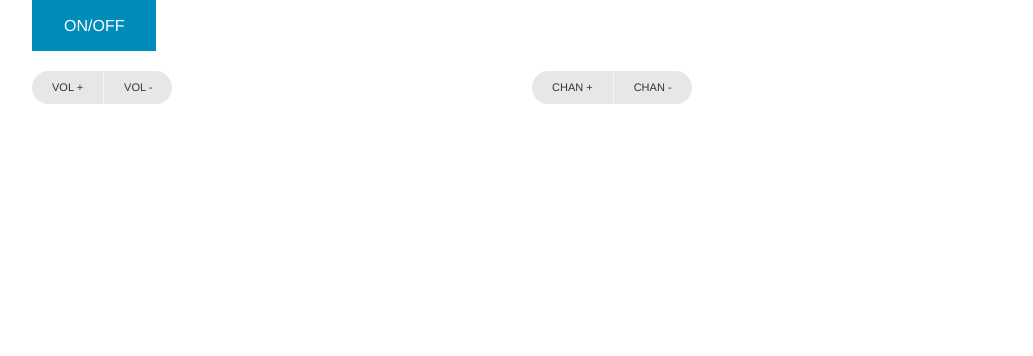
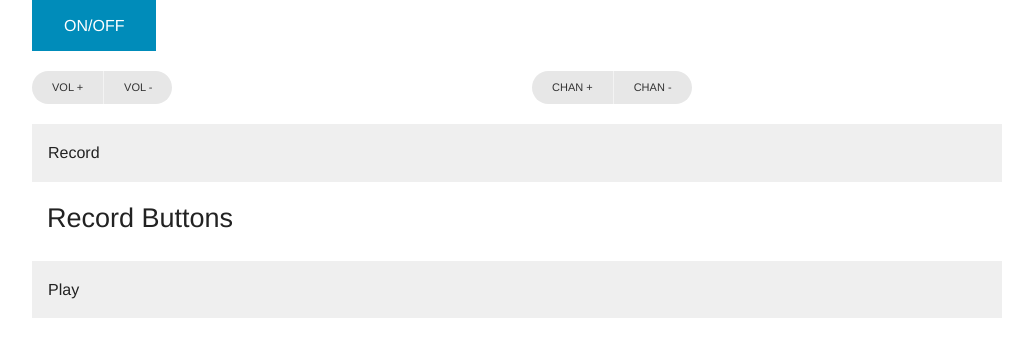
Before and after one commit to lvarney14/Test, a plain HTML site: page index.html in a window 1280 px wide. Shown: the whole page, without its empty margins (123-1156 px from the left). Drawn offline with Linux system fonts and the light colour scheme.

Commit message:
2nd Commit

```diff
--- a/index.html
+++ b/index.html
@@ -46,6 +46,34 @@
 
       </div>
 
+    </div><!-- end Chan & Vol -->
+
+    <!-- RECORD & PLAY -->
+    <div class="row">
+      <div class="small-12 columns">
+
+        <dl class="accordion" data-accordion>
+            <dd>
+              <a href="#panel1">Record</a>
+              <div id="panel1" class="content active">
+
+                  <h3>Record Buttons</h3>
+
+              </div>
+            </dd>
+
+            <dd>
+              <a href="#panel2">Play</a>
+              <div id="panel2" class="content">
+
+                  <h3>Play</h3>
+
+              </div>
+            </dd>
+
+          </dl>
+
+      </div>
     </div>
 
 
```
